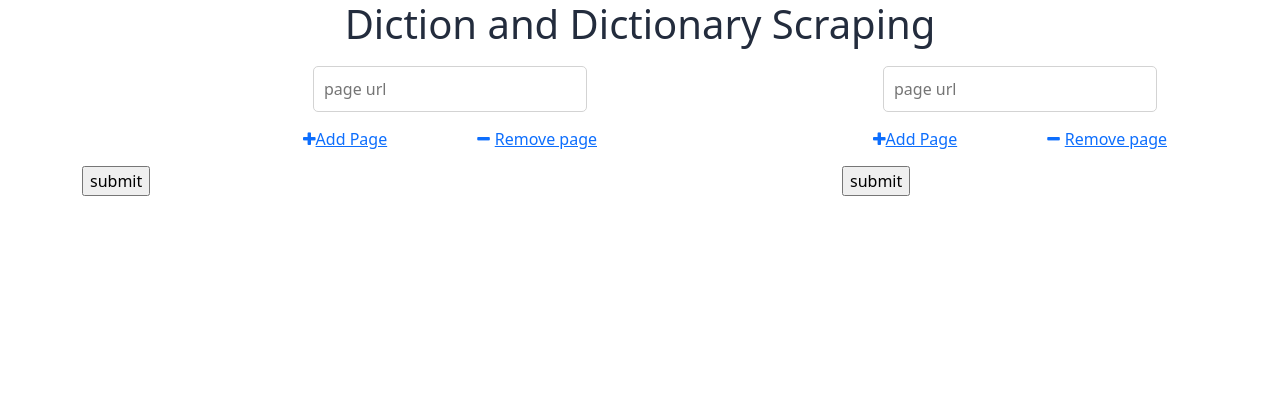
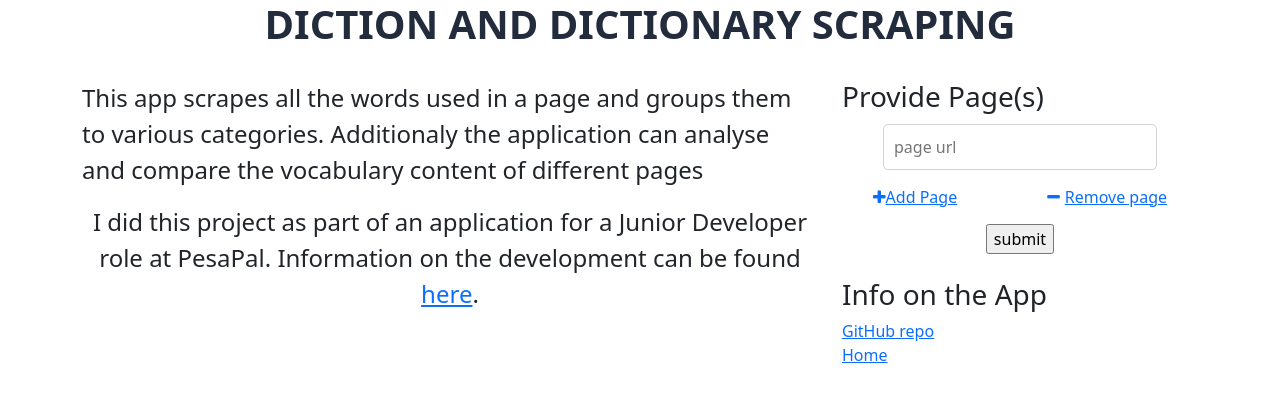
Before and after one commit to runo-hr/Diction-and-Dictionary-Scrapping, a Flask app: page / in a window 1280 px wide. Shown: the top 402 px of the page. Run offline with Flask 2, Linux system fonts and the light colour scheme.

Commit message:
Working version of the application
The application can receive and display output for multiple pages

```diff
--- a/application/__init__.py
+++ b/application/__init__.py
@@ -1,4 +1,5 @@
 from flask import Flask
 
 app = Flask(__name__)
+app.config['SECRET_KEY'] = '3f454dc7fa16a53f4d9acf3b'
 from application import routes
--- a/application/routes.py
+++ b/application/routes.py
@@ -1,38 +1,94 @@
-from flask import  render_template, request, jsonify, redirect, url_for
+from flask import  render_template, request, jsonify, redirect, url_for, flash
 from application import app
-from application.scrape import Scraper
-import operator
-from collections import Counter
-import itertools
+from application.scrape import Scraper, Compare, URL
 import json
+
+all_pages = []
 
 @app.route('/', methods=["POST", "GET"])
 def home_page():
+    if len(all_pages) > 0:
+        all_pages.clear()
+    u = URL()
     if request.method == 'POST':
         pages = []
         i=1
         while True:
             try:
                 page = request.form[f"page_{i}"]
-                pages.append(page)
-                i+=1
+                if u.url_validator(page):
+                    pages.append(page)
+                    all_pages.append(page)
+                    i+=1
+                else:
+                    flash(f'Please provide a valid URL', category='danger')
+                    break
             except KeyError:
-                return results_page(pages)
-    else:
-        return render_template('index.html')
+                if len(pages) == 1:
+                    return results_page(pages[0])
+                else:
+                    return compare_pages(pages)
+    return render_template('index.html')
 
-@app.route('/results')
-def results_page(pages):
-    results = []
+@app.route('/listener', methods=['GET','POST'] )
+def listener_end():
+    global selected
+    post = request.get('post')
+    print('data',str(post))
 
-    for page in pages:
-        scraper = Scraper(page)
-        title = scraper.title
-        frequent = scraper.most_freq
-        words = list(frequent.keys())
-        freq = list(frequent.values())
-        results.append({'name': title,
-                        'most frequent': frequent})
+def one_page(page):
+    page_data = {}
+    chart_data = {}
 
-    return render_template('results.html', results=results, frequent_words=json.dumps(words),
-                           frequency=json.dumps(freq))
+    scraper = Scraper(page)
+
+    frequent = scraper.most_freq
+    words = list(frequent.keys())
+    freq = list(frequent.values())
+    chart_data['words'] = words
+    chart_data['freq'] = freq
+    chart_data = json.dumps(chart_data)
+
+    sorted_count = scraper.sorted_count[::-1]
+
+    page_data['title'] = scraper.title
+    page_data['url'] = scraper.url
+    page_data['chart'] = chart_data
+    page_data['sorted_count'] = sorted_count
+    page_data['alphanums'] = scraper.alphanum_words
+
+    return page_data
+
+@app.route('/results', methods=["POST", "GET"])
+def results_page(page):
+    page_data = one_page(page)
+    return render_template('results.html', page_data=page_data)
+
+@app.route('/compare', methods=["POST", "GET"])
+def compare_pages(pages):
+    c = Compare(pages)
+    comparison_data = {}
+
+    comparison_data['title'] = c.heading
+    comparison_data['in all'] = c.in_all
+    comparison_data['combinations'] = c.combinations_of_two
+
+    dynamic_data = []
+    for idx,page in enumerate(pages):
+        per_page = {}
+        s = Scraper(page)
+        per_page['title'] = s.title
+        per_page['idx'] = idx
+        dynamic_data.append(per_page)
+
+    comparison_data['dynamic data'] = dynamic_data
+
+    return render_template('compare.html', comparison_data=comparison_data)
+
+@app.route('/results/<int:n>', methods=["POST", "GET"])
+def dynamic_page(n):
+    if request.method == 'POST':
+        return home_page()
+    page = all_pages[n]
+    page_results = one_page(page)
+    return render_template('results.html', page_data=page_results)
--- a/application/static/css/style.css
+++ b/application/static/css/style.css
@@ -32,6 +32,10 @@ body {
 
 .text.show-more .content{
     display: block;
+}
+
+.text.show-more .dots{
+    display: none;
 }
 
 .wrapper {
--- a/application/static/js/script.js
+++ b/application/static/js/script.js
@@ -1,15 +1,3 @@
-const readMoreBtn = document.querySelector('.read-more-btn');
-const text = document.querySelector('.text' )
-
-readMoreBtn.addEventListener('click', (e)=>{
-    text.classList.toggle('show-more');
-    if (readMoreBtn.innerText === 'Show More'){
-        readMoreBtn.innerText = 'Show Less';
-    }else{
-        readMoreBtn.innerText = 'Show More';
-    }
-})
-
 var survey_options = document.getElementById('survey_options');
 var add_more_fields = document.getElementById('add_more_fields');
 var remove_fields = document.getElementById('remove_fields');
@@ -35,3 +23,20 @@ remove_fields.onclick = function(){
 		counter--
 	}
 }
+
+
+var theParent = document.querySelector('#sections');
+theParent.addEventListener("click", doSomething, false);
+
+function doSomething(e){
+    if (e.target !== e.currentTarget){
+        var readMoreBtn = document.getElementById(e.target.id);
+        var text = readMoreBtn.previousElementSibling
+        text.classList.toggle('show-more');
+        if (readMoreBtn.innerText === 'Show More'){
+            readMoreBtn.innerText = 'Show Less';
+        } else {
+            readMoreBtn.innerText = 'Show More';
+        }
+     }
+}
--- a/application/templates/base.html
+++ b/application/templates/base.html
@@ -1,25 +1,44 @@
 <!DOCTYPE html>
 <html>
 <head>
-    <title>Diction Scraping</title>
+    {% block title %}
+    {% endblock %}
+
     <link rel="stylesheet" type="text/css" href="{{url_for('static',filename='css/style.css')}}">
     <!-- include bootstrap for the container for chart-->
     <link rel="stylesheet" href="https://cdn.jsdelivr.net/npm/bootstrap@5.1.3/dist/css/bootstrap.min.css">
     <!-- include font awesome -->
     <link rel="stylesheet" type="text/css"
           href="https://stackpath.bootstrapcdn.com/font-awesome/4.7.0/css/font-awesome.min.css">
+    {% block extracss %}
+    {% endblock %}
 </head>
 <body>
 
-<h1>Diction and Dictionary Scraping</h1>
+<h1><strong>DICTION AND DICTIONARY SCRAPING</strong></h1>
+<br>
 <div class="container">
+    {% with messages = get_flashed_messages(with_categories=true) %}
+        {% if messages %}
+            {% for category,msg in messages %}
+                <div class="alert alert-{{category}}">
+                    <button type="button" class="m1-2 mb-1 close" data-dismiss="alert" aria-label="Close">
+                        <span aria-hidden="true">&times;</span>
+                    </button>
+                    {{ msg }}
+                </div>
+            {% endfor %}
+        {% endif %}
+      {% endwith %}
+
     <div class="row">
         <div class="col-md-8">
             {% block content %}
             {% endblock %}
         </div>
+
         <div class="col-6 col-md-4">
-
+            <h3> Provide Page(s) </h3>
             <form action="#" method="post">
                 <div id="survey_options">
                     <input type="text" name="page_1" class="survey_options" size="50" placeholder="page url">
@@ -28,17 +47,26 @@
                     <a href="#" id="add_more_fields"><i class="fa fa-plus"></i>Add Page</a>
                     <a href="#" id="remove_fields"><i class="fa fa-minus"></i>Remove page</a>
                 </div>
-                <input type="submit" value="submit"/>
+                <div class="section" align="center">
+                <input  type="submit" value="submit"/>
+                    </div>
             </form>
+            <br>
+            <h3>Info on the App</h3>
+            <a href="https://github.com/runo-hr/Diction-and-Dictionary-Scrapping" target="_blank">GitHub repo</a>
+            <br>
+            <a href="{{ url_for('home_page')}}" >Home</a>
+            <br>
+            <br>
+
+            {% block content_right %}
+            {% endblock %}
         </div>
     </div>
 </div>
 
+<script src="{{url_for('static',filename='js/script.js')}}"></script>
 {% block script %}
 {% endblock %}
-
-
-<script src="{{url_for('static',filename='js/script.js')}}"></script>
-
 </body>
 </html>
--- a/application/templates/index.html
+++ b/application/templates/index.html
@@ -1,16 +1,27 @@
 {% extends 'base.html' %}
+
+{% block title %}
+<title>Diction Scraping | Home</title>
+{% endblock %}
+
 {% block content %}
-<form action="#" method="post">
-        <div id="survey_options">
-            <input type="text" name="page_1" class="survey_options" size="50" placeholder="page url">
-        </div>
-        <div class="controls">
-            <a href="#" id="add_more_fields"><i class="fa fa-plus"></i>Add Page</a>
-            <a href="#" id="remove_fields"><i class="fa fa-minus"></i>Remove page</a>
-        </div>
-        <input type="submit" value="submit"/>
-    </form>
+<div class="section" align="center">
+<p align="left" class="text">
+    <span>This app scrapes all the words used in a page and groups them to various categories.</span>
+    <span>Additionaly the application can analyse and compare the vocabulary content of different pages </span>
+</p>
+
+    <div class="section" align="center">
+    <blockquote class="text"  >
+        <span>I did this project as part of an application for a Junior Developer role at PesaPal. </span>
+        Information on the development can be found
+        <a href="https://github.com/runo-hr/Diction-and-Dictionary-Scrapping" target="_blank">here</a>.
+</blockquote>
+</div>
+
+</div>
+
 {% endblock %}
+
 {% block script %}
-<script src="{{url_for('static',filename='js/script.js')}}"></script>
 {% endblock %}
```
Also changed, not shown: application/scrape.py (+31 -9 lines), application/templates/compare.html (added, +89 -0 lines), application/templates/results.html (+60 -15 lines).
